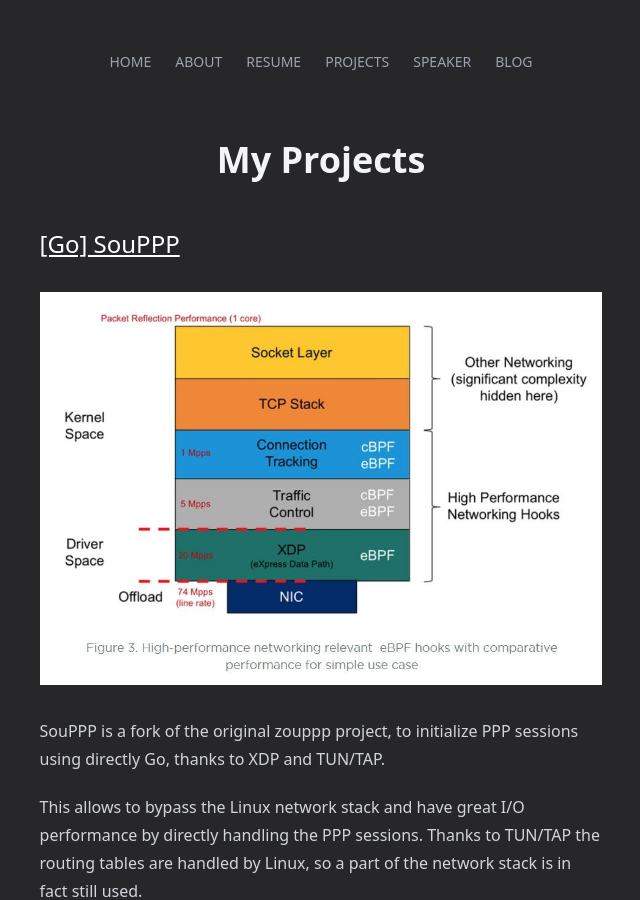
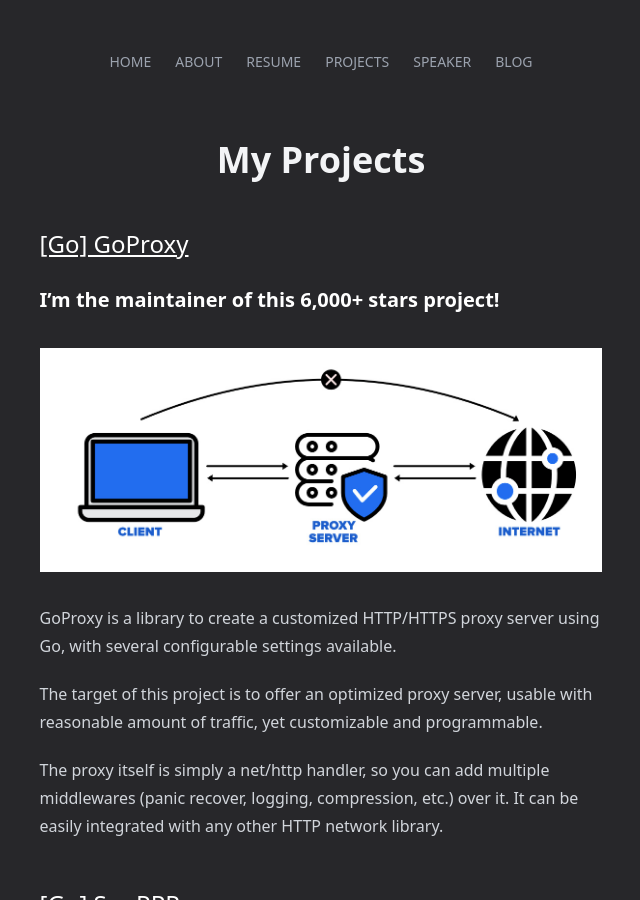
Before and after one commit to ErikPelli/erikpelli.github.io, a Jekyll site: the page built from projects.md, in a window 1280 px wide and 900 px high. Shown: the whole window, without its empty margins (319-959 px from the left). Built offline with Jekyll 4.4.1, drawn with Linux system fonts in a browser that asks for light colours; nearby versions of some CDN libraries; some web fonts are replaced.

Commit message:
Add goproxy to projects

```diff
--- a/projects.md
+++ b/projects.md
@@ -3,6 +3,18 @@ layout: page
 title: My Projects
 permalink: projects
 ---
+
+## [\[Go\] GoProxy](https://github.com/elazarl/goproxy)
+### I'm the maintainer of this 6,000+ stars project!
+
+![GoProxy]({{ site.baseurl }}/assets/img/projects/goproxy.jpg)
+
+GoProxy is a library to create a customized HTTP/HTTPS proxy server using Go,
+with several configurable settings available.
+
+The target of this project is to offer an optimized proxy server, usable with reasonable amount of traffic, yet customizable and programmable.
+
+The proxy itself is simply a net/http handler, so you can add multiple middlewares (panic recover, logging, compression, etc.) over it. It can be easily integrated with any other HTTP network library.
 
 ## [\[Go\] SouPPP](https://github.com/gandalfast/souppp)
 ![SouPPP]({{ site.baseurl }}/assets/img/projects/souppp.jpg)
```
Also changed, not shown: assets/img/projects/goproxy.jpg (added).
